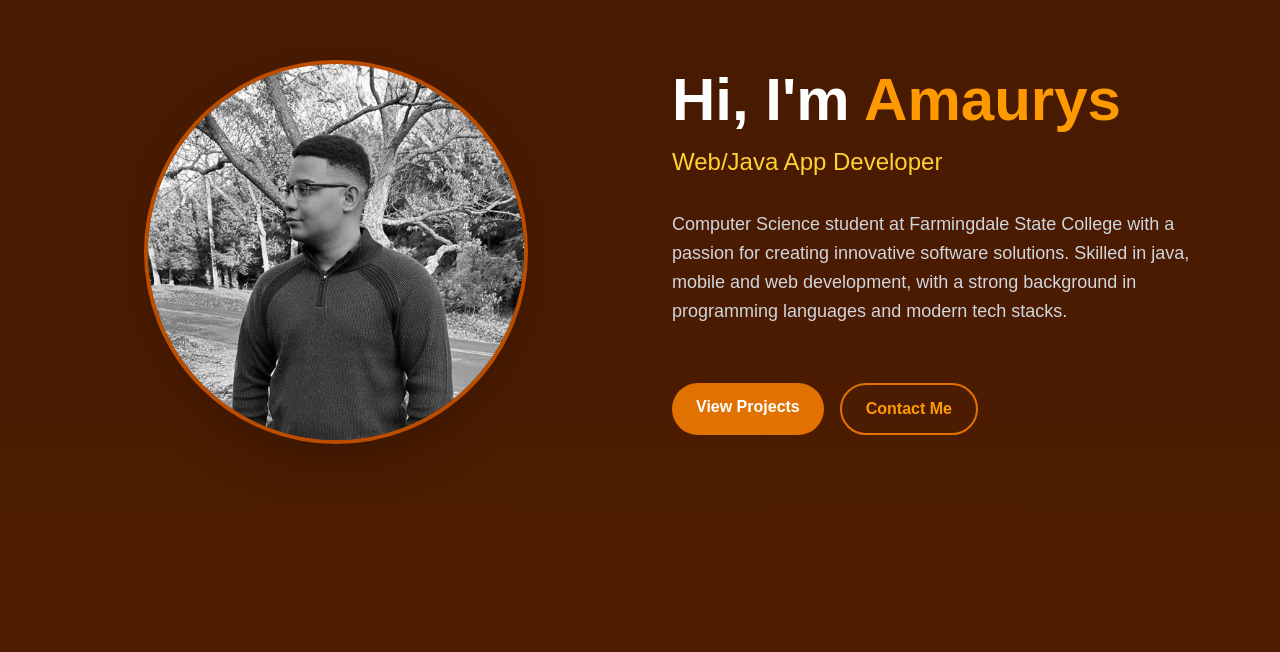
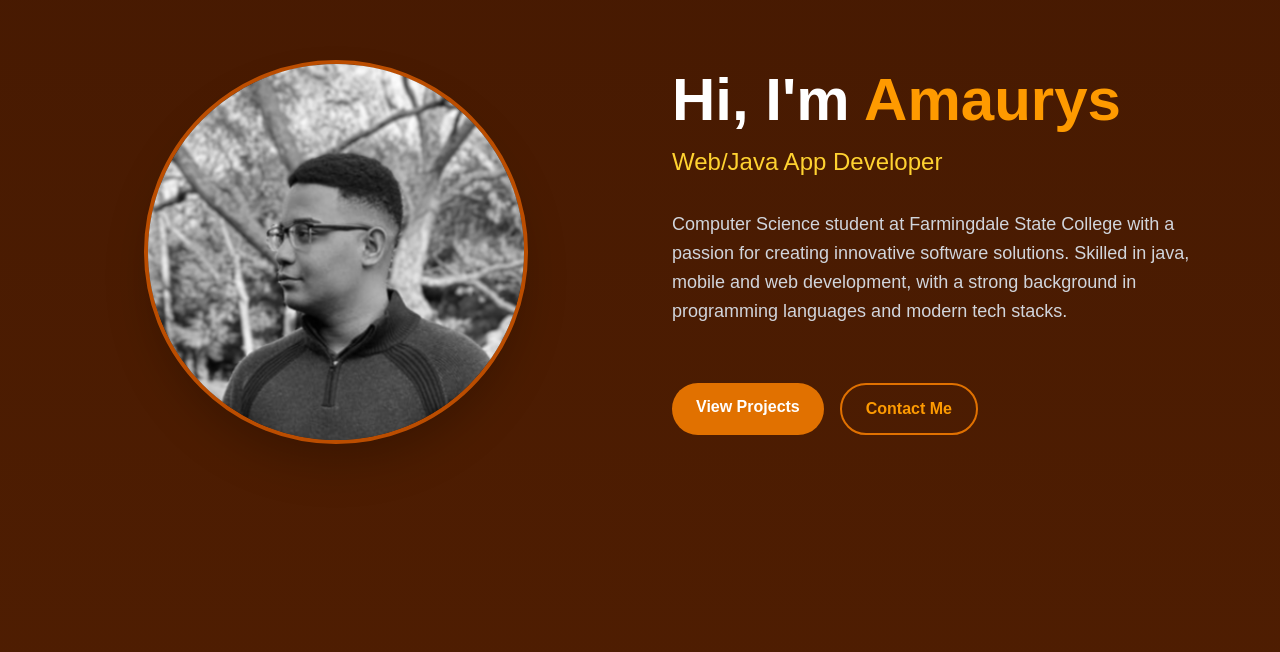
Before and after one commit to AmaurysM/amaurysdm-PersonalWebsite, a Next.js app: page / in a window 1280 px wide. Shown: the part 148-800 px from the top of the page. Built offline with nearby package versions, Linux system fonts and the light colour scheme.

Commit message:
Replace profile picture with a new PNG file and update image source in the homepage component

```diff
--- a/src/app/page.tsx
+++ b/src/app/page.tsx
@@ -19,12 +19,13 @@ export default function Home() {
             <div className="flex justify-center">
               <div className="relative w-72 h-72 md:w-96 md:h-96 rounded-full overflow-hidden border-4 border-amber-700 shadow-2xl group">
                 <Image
-                  src="/profilePic.jpg"
+                  src="/profilePicture.png"
                   alt="Amaurys De Los Santos Mendez"
-                  layout="fill"
-                  objectFit="cover"
+                  fill
+                  style={{ objectFit: 'cover' }}
                   className="grayscale group-hover:grayscale-0 transition-all duration-500 ease-in-out transform group-hover:scale-105"
                 />
+
                 <div className="absolute inset-0 bg-amber-900/30 opacity-0 group-hover:opacity-100 transition-opacity duration-500 ease-in-out"></div>
               </div>
             </div>
```
Also changed, not shown: public/profilePic.JPG (deleted), public/profilePicture.png (added).
